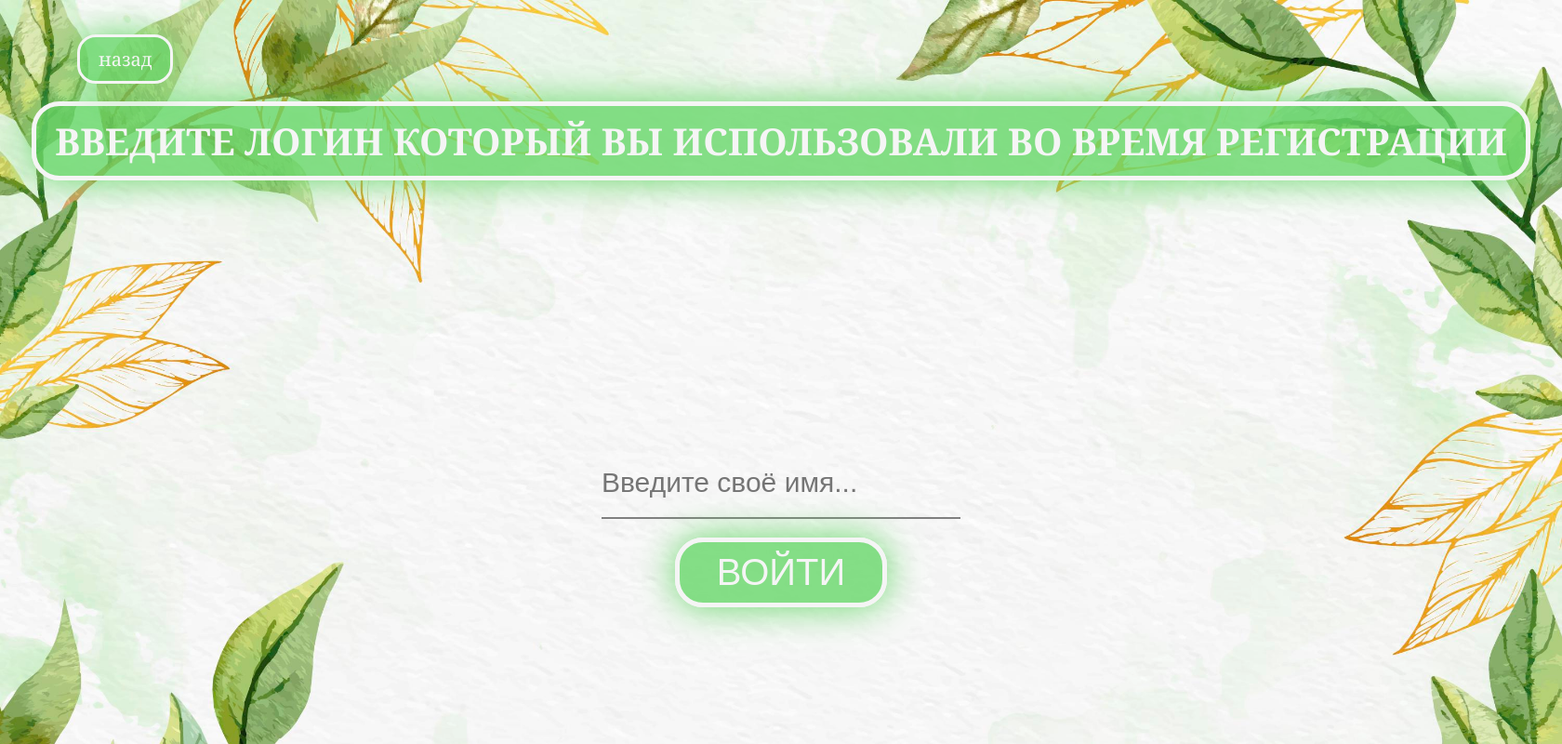
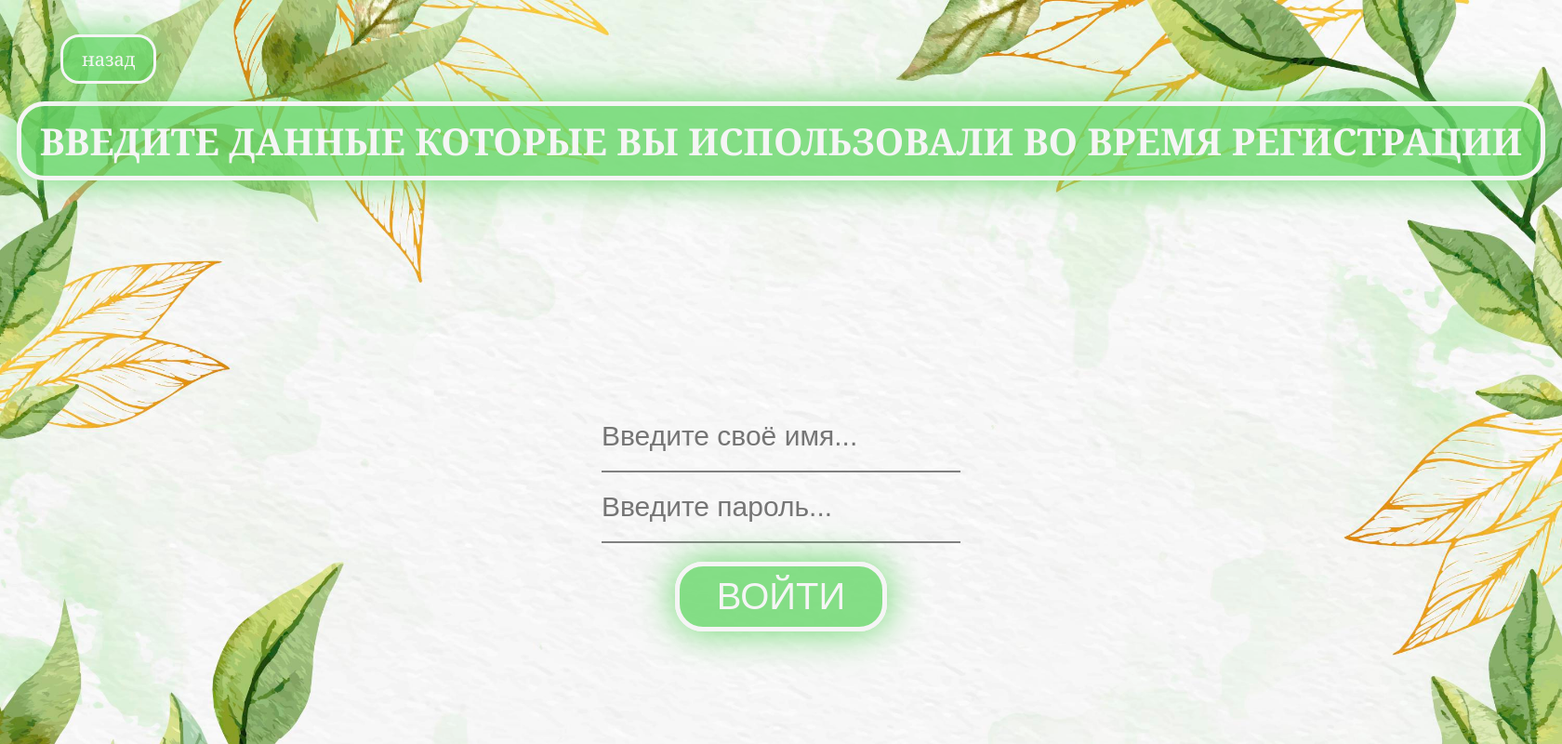
Before and after one commit to djuneyd/Global_Warming_Project, a Flask app: page /login in a window 1680 px wide. Shown: the whole page at 93% size. Run offline with Flask 3, Linux system fonts and the light colour scheme.

Commit message:
пароль

```diff
--- a/main.py
+++ b/main.py
@@ -20,6 +20,8 @@ class Offers(db.Model):
 class User(db.Model):
     id = db.Column(db.Integer, primary_key=True)
     login = db.Column(db.String(20), nullable=False)
+    password = db.Column(db.String(20), nullable=False)
+
 
     def __repr__(self):
         return f'<Card {self.id}>'
@@ -47,14 +49,15 @@ def log_reg():
 def login():
     global name
     i = 0
-    error = 'Такого логина не существует'
+    error = 'Неправильный логин или пароль!'
     if request.method == 'POST':
         form_login = request.form['login']
+        form_password = request.form['password']
 
         users_db = User.query.all()
 
         for user in users_db:
-            if user.login == form_login:
+            if user.login == form_login and user.password == form_password:
                 name = form_login
                 return redirect('/main')
         else:
@@ -66,10 +69,11 @@ def login():
 
 @app.route('/register', methods = ['GET', 'POST'])
 def register():
-    error = 'Такой логин уже был зарегестрирован'
+    error = 'Такой логин уже был зарегестрирован!'
     i = 0
     if request.method == 'POST':
         login = request.form['login']
+        password = request.form['password']
 
         users = User.query.all()
 
@@ -78,7 +82,7 @@ def register():
                 i = 1
                 return render_template("register.html", error=error, i=i)
         else:
-            user_card = User(login=login)
+            user_card = User(login=login, password=password)
 
             db.session.add(user_card)
             db.session.commit()
--- a/templates/login.html
+++ b/templates/login.html
@@ -41,6 +41,7 @@
         font-size: 30px;
         border-bottom: 2px solid gray;
         padding: 20px 0px;
+        align-self: center;
     }
     #button {
         background-color:rgba(103, 216, 105, 0.8);
@@ -77,7 +78,7 @@
         width: max-content;
         margin-bottom: 32px;
         margin-right: 10px;
-        margin-left: 75px;
+        margin-left: 57px;
         margin-top: 50px;
     }
     #back:hover {
@@ -86,7 +87,7 @@
     #error {
         width: max-content;
         margin: auto;
-        margin-top: 250px;
+        margin-top: 200px;
     }
 </style>
 
@@ -96,7 +97,7 @@
     </div>
 
     <div id="main-text-block">
-        <h1 id="main-text">ВВЕДИТЕ ЛОГИН КОТОРЫЙ ВЫ ИСПОЛЬЗОВАЛИ ВО ВРЕМЯ РЕГИСТРАЦИИ</h1>
+        <h1 id="main-text">ВВЕДИТЕ ДАННЫЕ КОТОРЫЕ ВЫ ИСПОЛЬЗОВАЛИ ВО ВРЕМЯ РЕГИСТРАЦИИ</h1>
     </div>
     {% block content %}
     <div id="error">
@@ -107,9 +108,16 @@
         {% endif %}
     </div>
     <form action="{{url_for('login')}}" method="post" id="forma">
-        <label for="login" id="laybelchik">
-            <input type="text" name="login" placeholder="Введите своё имя..." required id="inputik">
-        </label>
+        <div>
+            <label for="login" id="laybelchik">
+                <input type="text" name="login" placeholder="Введите своё имя..." required id="inputik">
+            </label>
+        </div>
+        <div>
+            <label for="password" id="laybelchik">
+                <input type="password" name="password" placeholder="Введите пароль..." required id="inputik">
+            </label>
+        </div>
         <div id="button-block">
             <button id="button">ВОЙТИ</button>
         </div>
```
Also changed, not shown: templates/register.html (+11 -2 lines), instance/suggestions.db.
